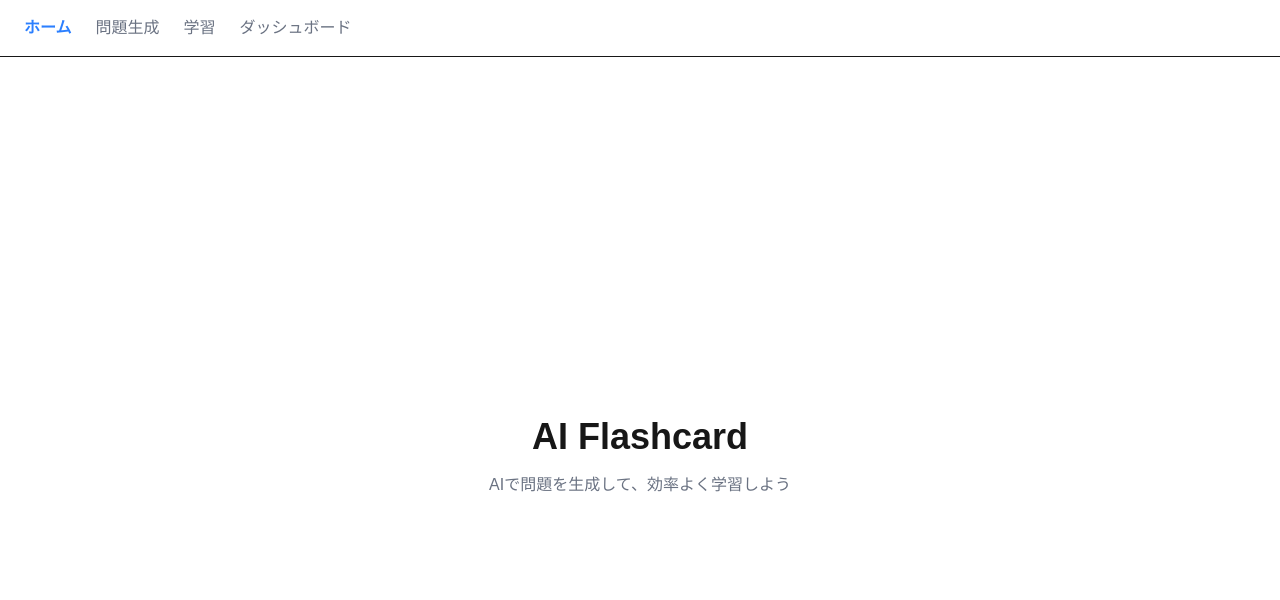
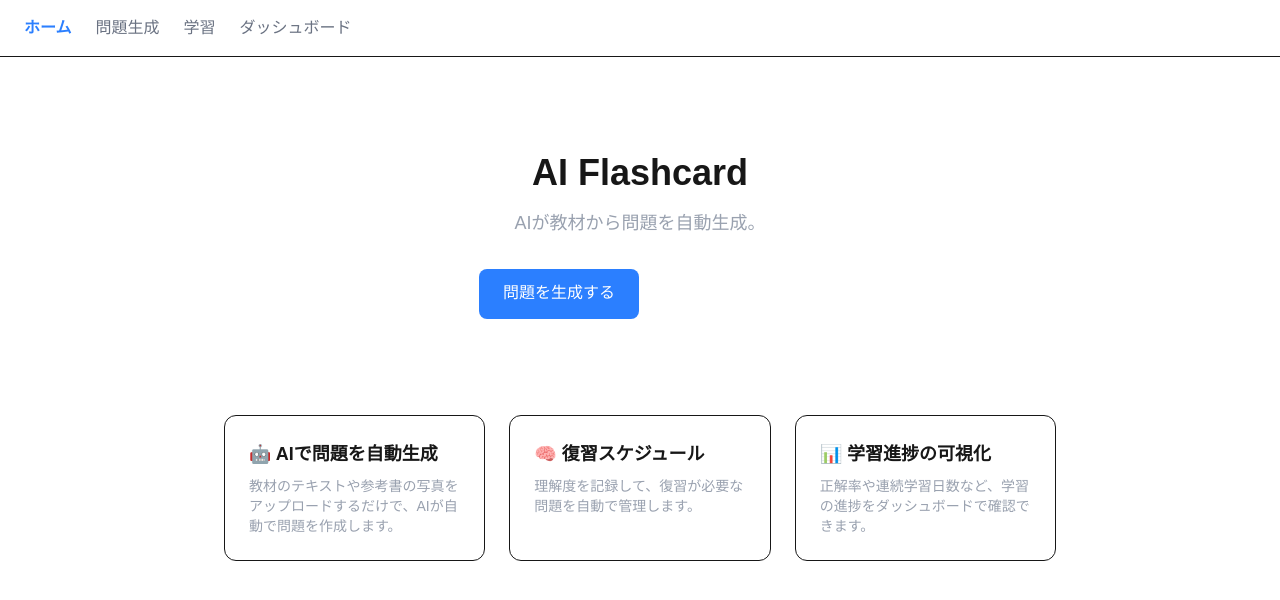
Before and after one commit to rio6020/AI-Flashcard, a Next.js app: page / in a window 1280 px wide. Shown: the top 600 px of the page. Built offline with nearby package versions, Linux system fonts and the light colour scheme.

Commit message:
ホームページのレイアウトを調整

```diff
--- a/src/app/page.tsx
+++ b/src/app/page.tsx
@@ -1,10 +1,51 @@
+import Link from "next/link";
+
 export default function Home() {
   return (
-    <main className="min-h-screen flex flex-col items-center justify-center">
-      <h1 className="text-4xl font-bold">AI Flashcard</h1>
-      <p className="text-gray-500 mt-4">
-        AIで問題を生成して、効率よく学習しよう
-      </p>
+    <main className="max-w-4xl mx-auto p-8">
+      {/* ヒーロー */}
+      <div className="text-center py-16">
+        <h1 className="text-4xl font-bold mb-4">AI Flashcard</h1>
+        <p className="text-gray-400 text-lg mb-8">
+          AIが教材から問題を自動生成。
+        </p>
+        <div className="flex justify-center gap-4">
+          <Link
+            href="/generate"
+            className="bg-blue-500 text-white px-6 py-3 rounded-lg font-medium hover:bg-blue-600"
+          >
+            問題を生成する
+          </Link>
+          <Link
+            href="/study"
+            className="border border-white text-white px-6 py-3 rounded-lg font-medium hover:bg-white hover:text-black transition-colors"
+          >
+            学習を始める
+          </Link>
+        </div>
+      </div>
+
+      {/* 特徴 */}
+      <div className="grid grid-cols-3 gap-6 py-8">
+        <div className="border rounded-xl p-6">
+          <h2 className="text-lg font-bold mb-2">🤖 AIで問題を自動生成</h2>
+          <p className="text-gray-400 text-sm">
+            教材のテキストや参考書の写真をアップロードするだけで、AIが自動で問題を作成します。
+          </p>
+        </div>
+        <div className="border rounded-xl p-6">
+          <h2 className="text-lg font-bold mb-2">🧠 復習スケジュール</h2>
+          <p className="text-gray-400 text-sm">
+            理解度を記録して、復習が必要な問題を自動で管理します。
+          </p>
+        </div>
+        <div className="border rounded-xl p-6">
+          <h2 className="text-lg font-bold mb-2">📊 学習進捗の可視化</h2>
+          <p className="text-gray-400 text-sm">
+            正解率や連続学習日数など、学習の進捗をダッシュボードで確認できます。
+          </p>
+        </div>
+      </div>
     </main>
   );
 }
```
